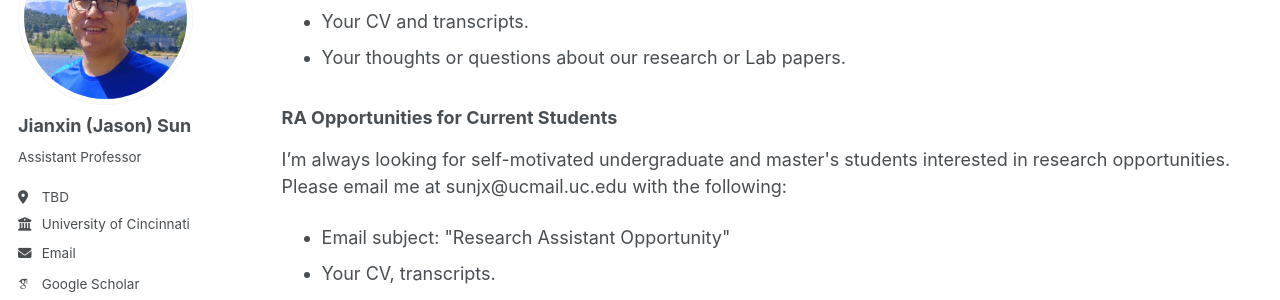
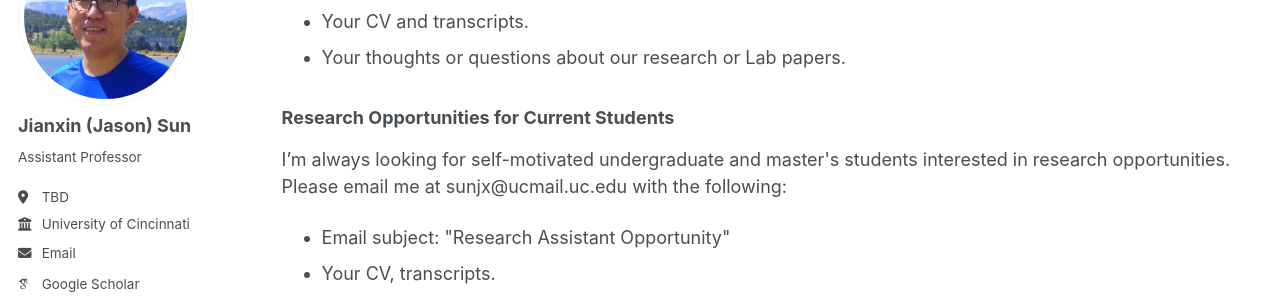
Before and after one commit to sunjianxin/sunjianxin.github.io, a Jekyll site: the page built from _pages/join.html, in a window 1280 px wide and 900 px high, scrolled down 612 px. Shown: the part 169-469 px from the top of the window. Built offline with Jekyll 4.4.1, drawn with Linux system fonts in a browser that asks for light colours; some web fonts are replaced.

Commit message:
Update join.html

```diff
--- a/_pages/join.html
+++ b/_pages/join.html
@@ -32,7 +32,7 @@ author_profile: true
   <li> Your CV and transcripts. </li>
   <li> Your thoughts or questions about our research or Lab papers. </li>
 </ul>
-<h3>RA Opportunities for Current Students</h3>
+<h3>Research Opportunities for Current Students</h3>
 <p>I’m always looking for self-motivated undergraduate and master's students interested in research opportunities. Please email me at sunjx@ucmail.uc.edu with the following:</p>
 <ul>
   <li> Email subject: "Research Assistant Opportunity" </li>
```
